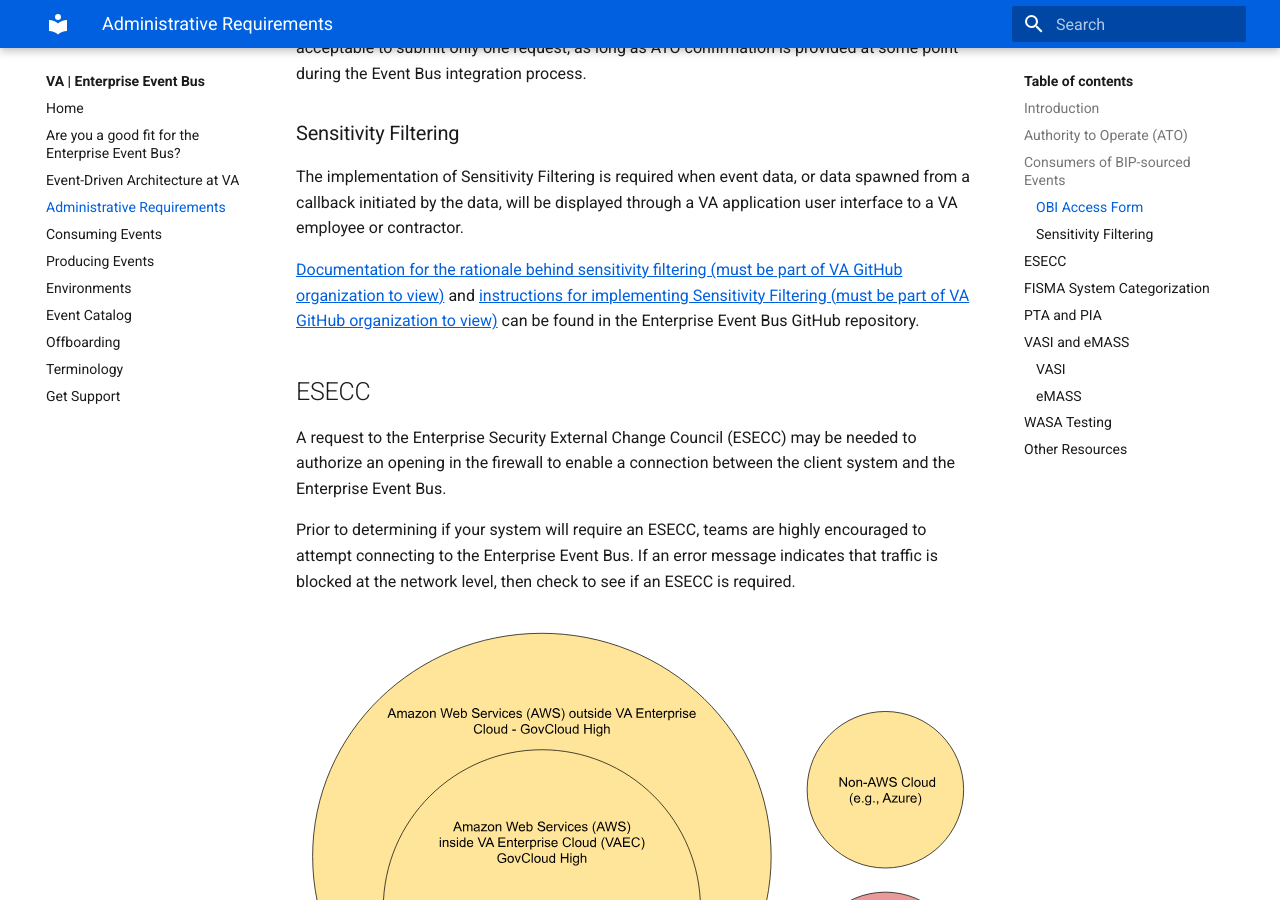
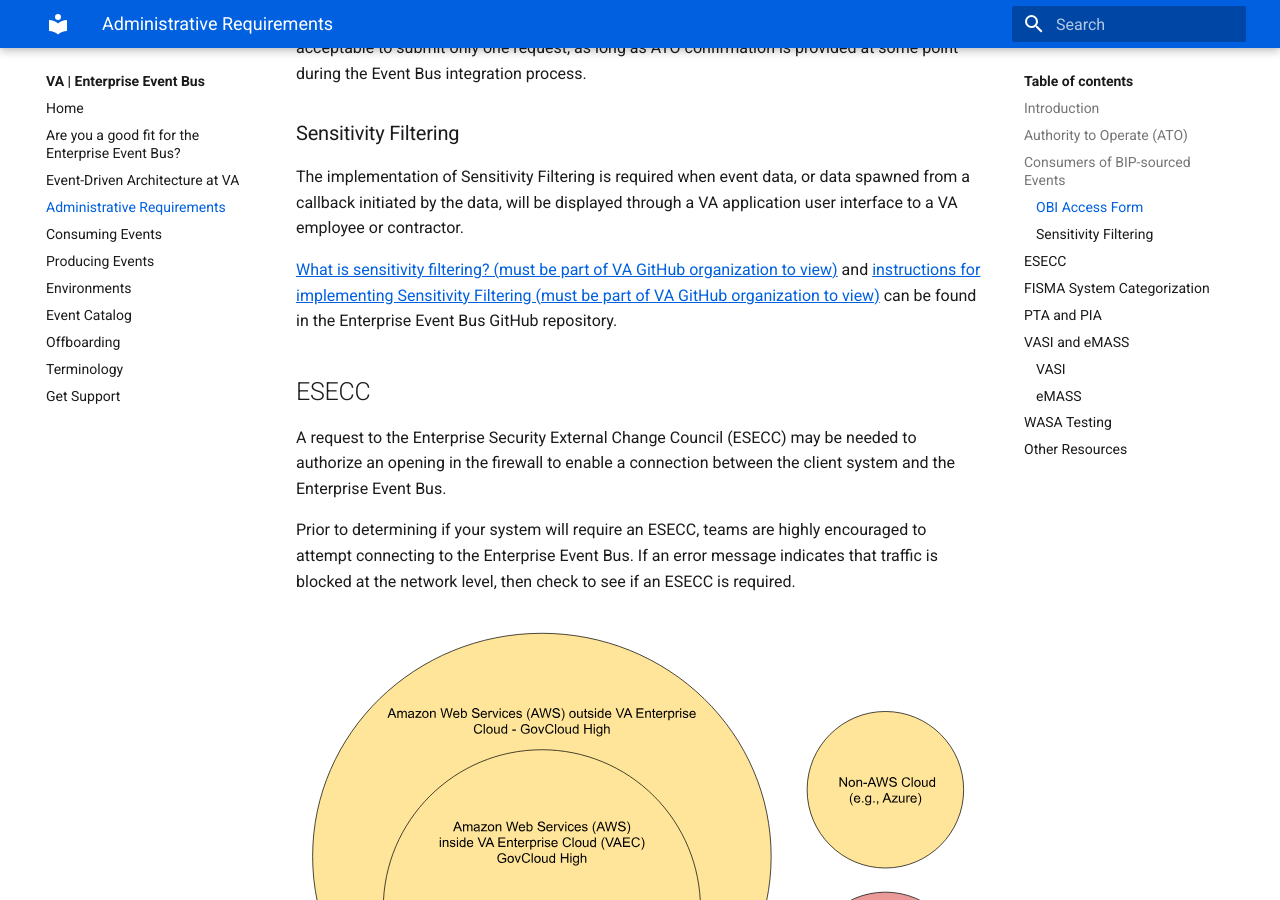
Before and after one commit to department-of-veterans-affairs/ves-event-bus-developer-portal, an MkDocs documentation site: the page built from docs/administrative-requirements.md, in a window 1280 px wide and 900 px high, scrolled down 1753 px. Built offline with MkDocs 1.6.1 and Material for MkDocs 9.7.7, drawn with Linux system fonts in a browser that asks for light colours.

Commit message:
Update administrative-requirements.md

```diff
--- a/docs/administrative-requirements.md
+++ b/docs/administrative-requirements.md
@@ -57,7 +57,7 @@
 
 The implementation of Sensitivity Filtering is required when event data, or data spawned from a callback initiated by the data, will be displayed through a VA application user interface to a VA employee or contractor.
 
-[Documentation for the rationale behind sensitivity filtering (must be part of VA GitHub organization to view)](https://github.com/department-of-veterans-affairs/VES/blob/master/research/Event%20Bus/Partner%20Teams/BIP%20Meetings%20and%20Materials/Benefits%20Information%20Sensitivity%20Filtering.md) and [instructions for implementing Sensitivity Filtering (must be part of VA GitHub organization to view)](https://github.com/department-of-veterans-affairs/VES/blob/master/research/Event%20Bus/Partner%20Teams/BIP%20Meetings%20and%20Materials/Benefits%20Information%20Sensitivity%20Level%20Filtering%20Options.md) can be found in the Enterprise Event Bus GitHub repository.
+[What is sensitivity filtering? (must be part of VA GitHub organization to view)](https://github.com/department-of-veterans-affairs/VES/blob/master/research/Event%20Bus/Partner%20Teams/BIP%20Meetings%20and%20Materials/Benefits%20Information%20Sensitivity%20Filtering.md) and [instructions for implementing Sensitivity Filtering (must be part of VA GitHub organization to view)](https://github.com/department-of-veterans-affairs/VES/blob/master/research/Event%20Bus/Partner%20Teams/BIP%20Meetings%20and%20Materials/Benefits%20Information%20Sensitivity%20Level%20Filtering%20Options.md) can be found in the Enterprise Event Bus GitHub repository.
 
 ## ESECC
 
```
